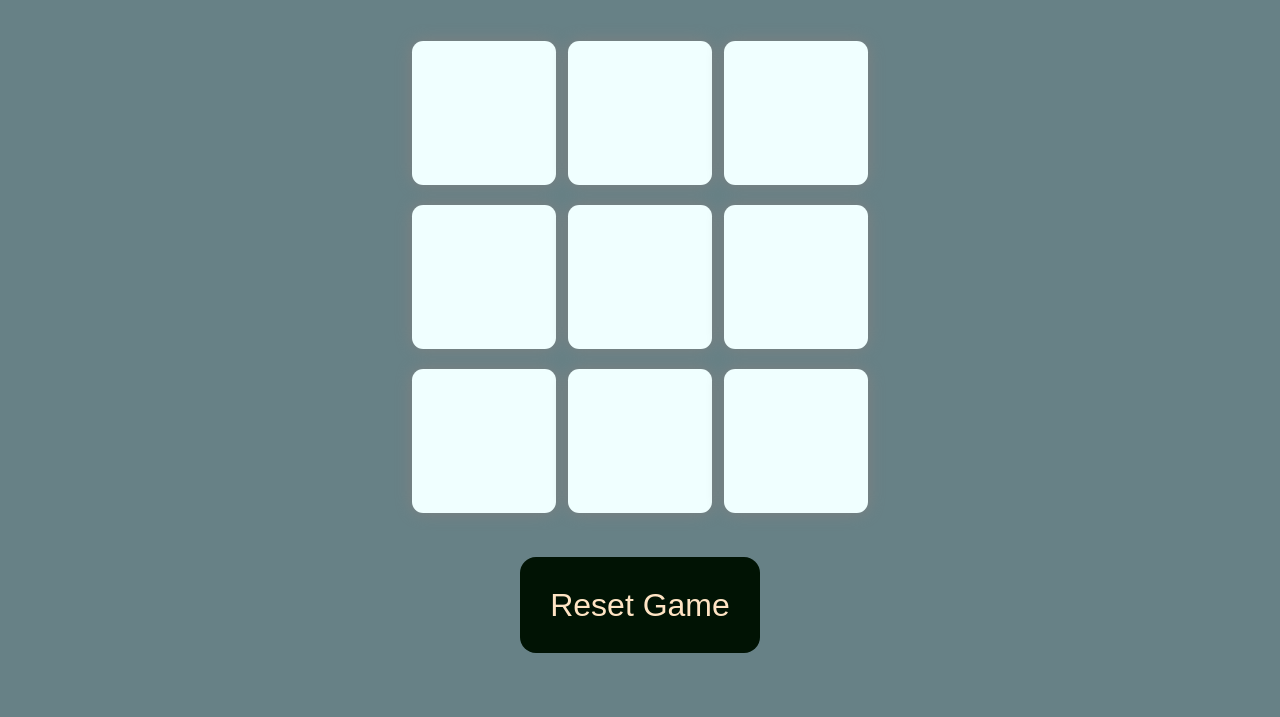
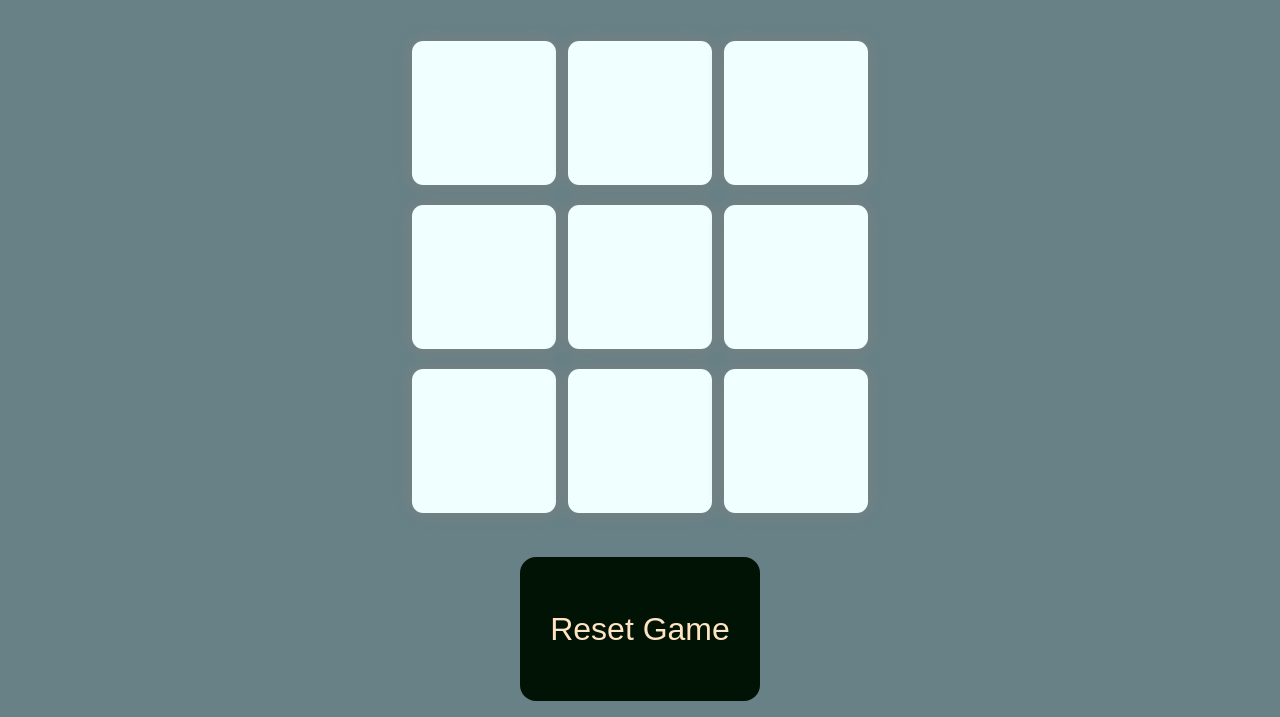
Before and after one commit to Apur0y/Tic-Tac-Toe, a plain HTML site: page index.html in a window 1280 px wide. Shown: the part 83-800 px from the top of the page. Drawn offline with Linux system fonts and the light colour scheme.

Commit message:
Update style.css

```diff
--- a/style.css
+++ b/style.css
@@ -51,7 +51,7 @@ body{
 
     color: bisque;
     background-color: rgb(1, 19, 4);
-    height: 12vmin;
+    height: 18vmin;
     width: 30vmin;
     border: none;
     border-radius: 1rem;
```
